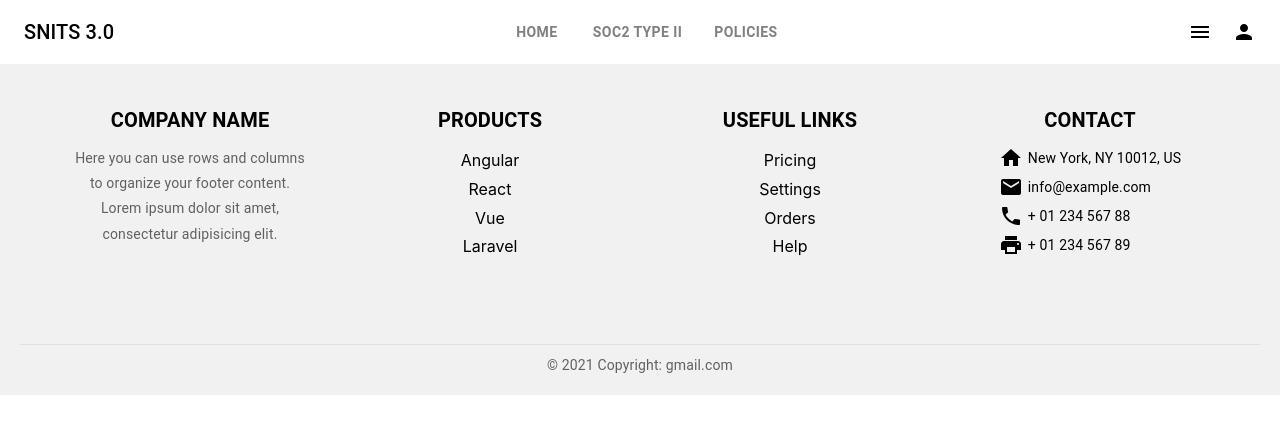
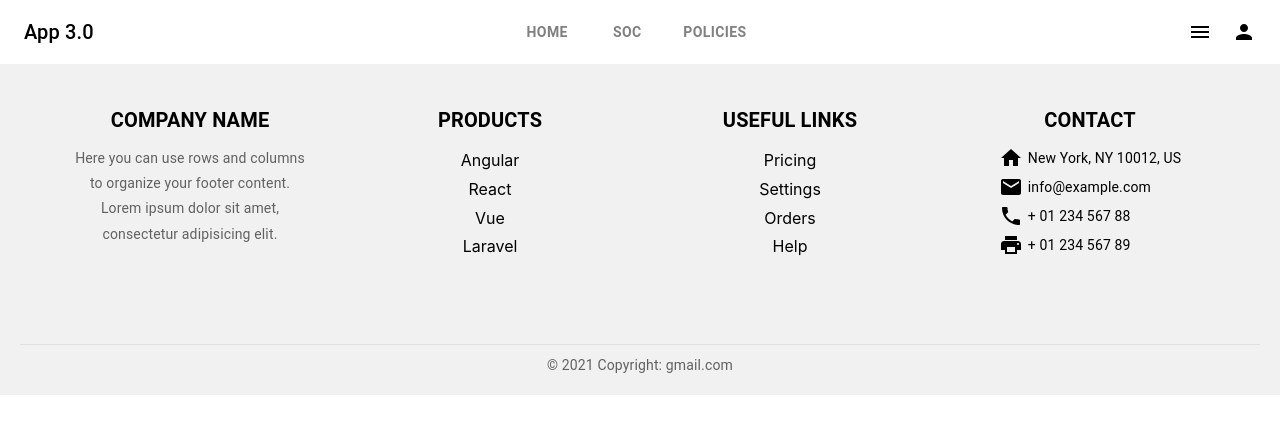
Before and after one commit to snitslab/ejilsonn, a React (Create React App) app: page / in a window 1280 px wide. Shown: the top 434 px of the page. Built offline with nearby package versions, Linux system fonts and the light colour scheme.

Commit message:
headerchange

```diff
--- a/src/components/Header.jsx
+++ b/src/components/Header.jsx
@@ -27,7 +27,7 @@ export default function Header() {
                         component="div"
                         sx={{ display: { xs: 'none', sm: 'block' } }}
                     >
-                        SNITS 3.0
+                        App 3.0
                     </Typography>
 
                     <Box sx={{ display: 'flex', gap: 2 }}>
@@ -35,7 +35,7 @@ export default function Header() {
                         <Button sx={{ color: 'gray', fontWeight: 'bold' }}>Home</Button>
                         </Link>
                         <Link to="/soc">
-                        <Button sx={{ color: 'gray', fontWeight: 'bold' }}>SOC2 Type II</Button>
+                        <Button sx={{ color: 'gray', fontWeight: 'bold' }}>SOC</Button>
                         </Link>
                         <Link to="/policy">
                         <Button sx={{ color: 'gray', fontWeight: 'bold' }}>Policies</Button>
```
